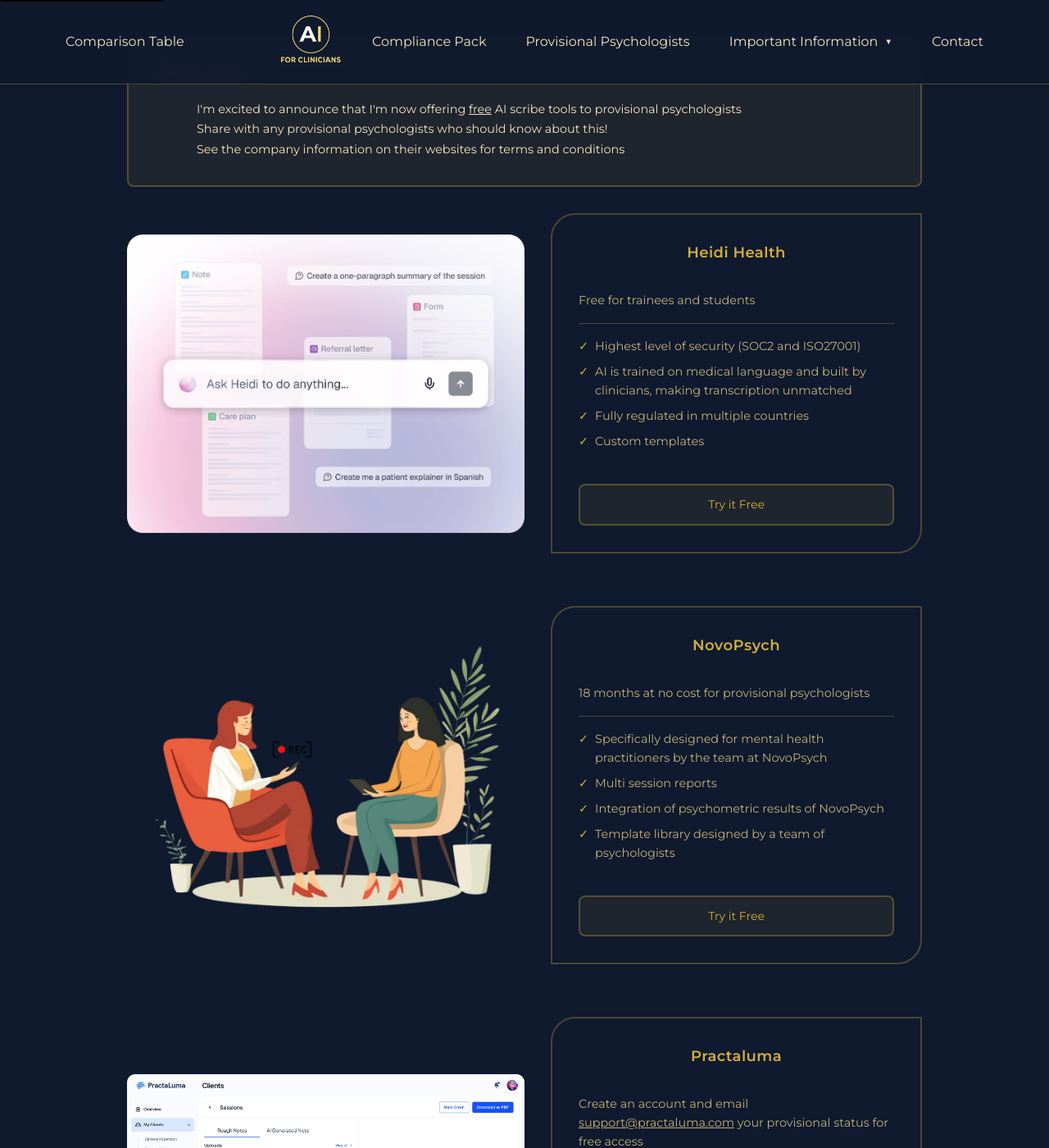
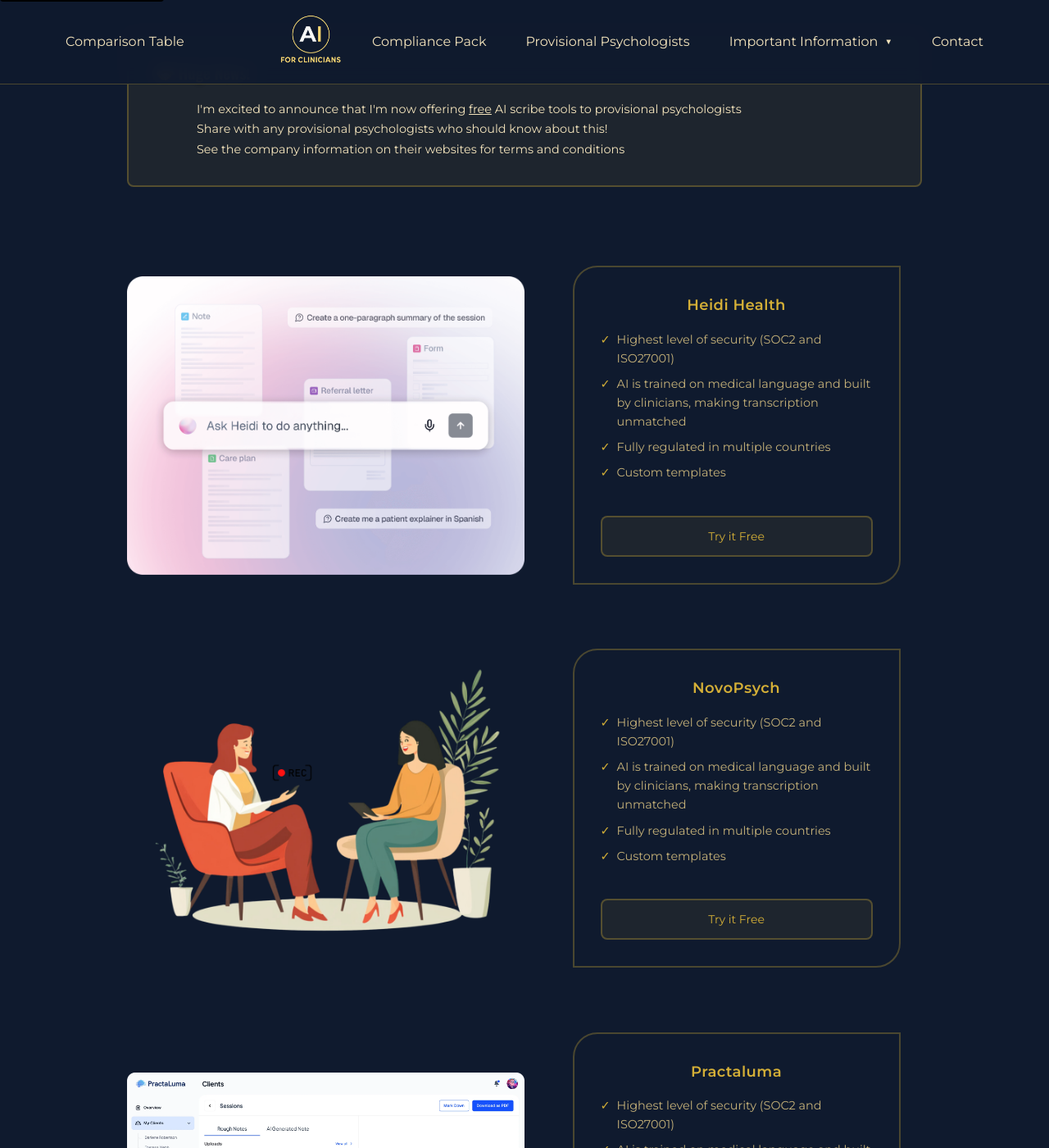
Before and after one commit to keisler-au/aiforclin, a Jekyll site: the page built from provisional-psychologists/index.html, in a window 1280 px wide and 1400 px high, scrolled down 486 px. Shown: the whole window at 82% size. Built offline with Jekyll 4.4.1, drawn with Linux system fonts in a browser that asks for light colours; some of the changed text lies outside the part shown.

Commit message:
chore/prov-psych-refactor

```diff
--- a/assets/css/style.css
+++ b/assets/css/style.css
@@ -1174,6 +1174,7 @@
 
 .mb-4 { margin-bottom: 1rem; }
 .mb-8 { margin-bottom: 2rem; }
+.mb-24 { margin-bottom: 6rem; }
 .mt-1 { margin-top: 0.25rem; }
 .mt-8 { margin-top: 2rem; }
 .mt-12 { margin-top: 3rem; }
@@ -1299,6 +1300,12 @@
     max-width: 1200px;
     margin: 0 auto;
     padding: 0 1rem;
+}
+
+/* Provisional Psychologists */
+.prov-psych-card {
+    max-width: 400px;
+    margin: 0 auto;
 }
 
 
--- a/posts/index.html
+++ b/posts/index.html
@@ -77,7 +77,6 @@
 
   const renderPosts = () => {
     const container = document.getElementById("posts-container");
-    console.log(container);
     posts.forEach((post) => {
       const article = document.createElement("article");
       article.classList.add("flex", "items-center", "gap-1");
--- a/provisional-psychologists/index.html
+++ b/provisional-psychologists/index.html
@@ -4,38 +4,59 @@
 description: Carefully curated AI scribe tools to help provisional psychologists reduce documentation time and focus on client care.
 ---
 
-<div class="container container-short">
-  <header class="title-container mb-05 mt-12">
-    <div class="title-content title-content-centered">
-      <h1 class="main-title main-title"><u>Free</u> AI Scribes</h1>
-      <p class="main-subtitle">for Provisional Psychologists</p>
-    </div>
-    <img src="../assets/images/affiliate/affiliate-header.png" alt="Affiliate Header" class="max-w-50">
-  </header>
+<script>
+  const companies = [
+    {
+      name: "Heidi Health",
+      description: [
+        "Transcription",
+        "Document and note generation",
+        "Custom templates",
+        "Australian Privacy Principle compliant",
+      ],
+      link: "https://www.heidihealth.com/au/solutions/medical-trainees?utm_source=psychology-squared&utm_medium=post&utm_campaign=psychology-squared",
+      image: "../assets/images/affiliate/heidi-affiliate.png",
+    },
+    {
+      name: "NovoPsych",
+      description: [
+        "Transcription",
+        "Document and note generation",
+        "Custom templates",
+        "Australian Privacy Principle compliant",
+        "18 months at no cost for provisional psychologists",
+      ],
+      link: "https://novopsych.com/provisional-psychologist-hub/",
+      image: "../assets/images/affiliate/novoNote-affiliate.png",
+    },
+    {
+      name: "Practaluma",
+      description: [
+        "Transcription",
+        "Document and note generation",
+        "Custom templates",
+        "Australian Privacy Principle compliant",
+        "Create an account and email support@practaluma.com your provisional status for free access",
+      ],
+      link: "https://www.practaluma.com/",
+      image: "../assets/images/affiliate/practaLuma-affiliate.webp",
+    },
+  ];
 
-  <section class="card mb-8">
-    <h2 class="content-info-header-alt mb-1">🤝 Huge News!</h2>
-    <p class="section-text-alt">
-      I'm excited to announce that I'm now offering <u>free</u> AI scribe tools
-      to provisional psychologists<br />
-      Share with any provisional psychologists who should know about this!<br />
-      See the company information on their websites for terms and conditions
-    </p>
-  </section>
-
-  <section class="container-alt">
-    <div class="flex gap-2 items-center">
+  const renderCompanies = () => {
+    const container = document.getElementById("prov-psych-container");
+    companies.forEach((company) => {
+      const div = document.createElement("div");
+      div.classList.add("flex", "gap-2", "items-center");
+      div.innerHTML = `
       <img
-      src="../assets/images/affiliate/heidi-affiliate.png"
-      alt="Heidi Health Logo"
-      class="max-w-50"
-    />
-      <article class="card card-alt card-bordered max-w-50">
+        src="${company.image}"
+        alt="${company.name} Logo"
+        class="max-w-50"
+      />
+      <article class="card card-alt card-bordered prov-psych-card">
         <div class="mb-8">
-          <h3 class="card-title">Heidi Health</h3>
-          <div class="row-between row-divider">
-            <p class="subtitle-muted">Free for trainees and students</p>
-          </div>
+          <h3 class="card-title">${company.name}</h3>
           <ul class="card-list">
             <li class="flex gap-05 mb-075">
               <span class="text-gold">✓</span>Highest level of security (SOC2
@@ -55,111 +76,38 @@
           </ul>
         </div>
         <a
-          href="https://www.heidihealth.com/au/solutions/medical-trainees?utm_source=psychology-squared&utm_medium=post&utm_campaign=psychology-squared"
-          data-affiliate="heidihealth"
+          href="${company.link}"
+          data-affiliate="${company.name.toLowerCase()}"
           class="btn js-affiliate"
           >Try it Free</a
         >
-      </article>
+      </article>`;
+    container.appendChild(div);
+    });
+  };
+
+  document.addEventListener("DOMContentLoaded", renderCompanies);
+</script>
+
+<div class="container container-short">
+  <header class="title-container mb-05 mt-12">
+    <div class="title-content title-content-centered">
+      <h1 class="main-title main-title"><u>Free</u> AI Scribes</h1>
+      <p class="main-subtitle">for Provisional Psychologists</p>
     </div>
+    <img src="../assets/images/affiliate/affiliate-header.png" alt="Affiliate Header" class="max-w-50">
+  </header>
 
-    <div class="flex gap-2 items-center">
-      <img
-      src="../assets/images/affiliate/novoNote-affiliate.png"
-      alt="NovoPsych Logo"
-      class="max-w-50"
-    />
-      <article class="card card-alt card-bordered max-w-50">
-        <div class="mb-8">
-          <h3 class="card-title">NovoPsych</h3>
-          <div class="row-between row-divider">
-            <p class="subtitle-muted">
-              18 months at no cost for provisional psychologists
-            </p>
-            <!-- <p class="price">$30/month</p> -->
-          </div>
-          <ul class="card-list">
-            <li class="flex gap-05 mb-075">
-              <span class="text-gold">✓</span>Specifically designed for mental
-              health practitioners by the team at NovoPsych
-            </li>
-            <li class="flex gap-05 mb-075">
-              <span class="text-gold">✓</span>Multi session reports
-            </li>
-            <li class="flex gap-05 mb-075">
-              <span class="text-gold">✓</span>Integration of psychometric
-              results of NovoPsych
-            </li>
-            <li class="flex gap-05 mb-075">
-              <span class="text-gold">✓</span>Template library designed by a
-              team of psychologists
-            </li>
-          </ul>
-        </div>
-        <a
-          href="https://novopsych.com/provisional-psychologist-hub/"
-          class="btn js-affiliate"
-          data-affiliate="novopsych"
-          >Try it Free</a
-        >
-      </article>
-    </div>
-
-    <div class="flex gap-2 items-center">
-      <img
-      src="../assets/images/affiliate/practaLuma-affiliate.webp"
-      alt="Practaluma Logo"
-      class="max-w-50"
-    />
-      <article class="card card-alt card-bordered max-w-50">
-        <div class="mb-8">
-          <h3 class="card-title">Practaluma</h3>
-          <div class="row-between row-divider">
-            <p class="subtitle-muted">
-              Create an account and email <u>support@practaluma.com</u> your
-              provisional status for free access
-            </p>
-          </div>
-          <ul class="card-list">
-            <li class="flex gap-05 mb-075">
-              <span class="text-gold">✓</span>Converts sessions into clinical
-              notes and reports
-            </li>
-            <li class="flex gap-05 mb-075">
-              <span class="text-gold">✓</span>Streamlines delivery and scoring
-              of psychometric tools
-            </li>
-            <li class="flex gap-05 mb-075">
-              <span class="text-gold">✓</span>Australian Privacy and
-              HIPAA-compliant platform
-            </li>
-          </ul>
-        </div>
-        <a
-          href="https://www.practaluma.com/"
-          class="btn js-affiliate"
-          data-affiliate="practaluma"
-          >Try it Free</a
-        >
-      </article>
-    </div>
+  <section class="card mb-24">
+    <h2 class="content-info-header-alt mb-1">🤝 Huge News!</h2>
+    <p class="section-text-alt">
+      I'm excited to announce that I'm now offering <u>free</u> AI scribe tools
+      to provisional psychologists<br />
+      Share with any provisional psychologists who should know about this!<br />
+      See the company information on their websites for terms and conditions
+    </p>
   </section>
 
-  <!-- <section class="mt-8">
-  <h2 class="section-title">What Others Are Saying</h2>
-  <div class="cards-grid">
-    <div class="card">
-      <p class="card-text italic">“This has completely transformed my workflow. I’m more productive than ever!”</p>
-      <p class="text-muted mt-1">— Sarah M., Provisional Psychologist</p>
-    </div>
-    <div class="card">
-      <p class="card-text italic">“I was skeptical at first, but this tool has saved me so much time on documentation.”</p>
-      <p class="text-muted mt-1">— James K., Provisional Psychologist</p>
-    </div>
-    <div class="card">
-      <p class="card-text italic">“Finally, someone has curated the best tools for us. I can focus more on my clients and less on paperwork.”</p>
-      <p class="text-muted mt-1">— Mark A., Provisional Psychologist</p>
-    </div>
-  </div>
-</section> -->
+  <section id="prov-psych-container" class="container-alt">
+  </section>
 </div>
```
